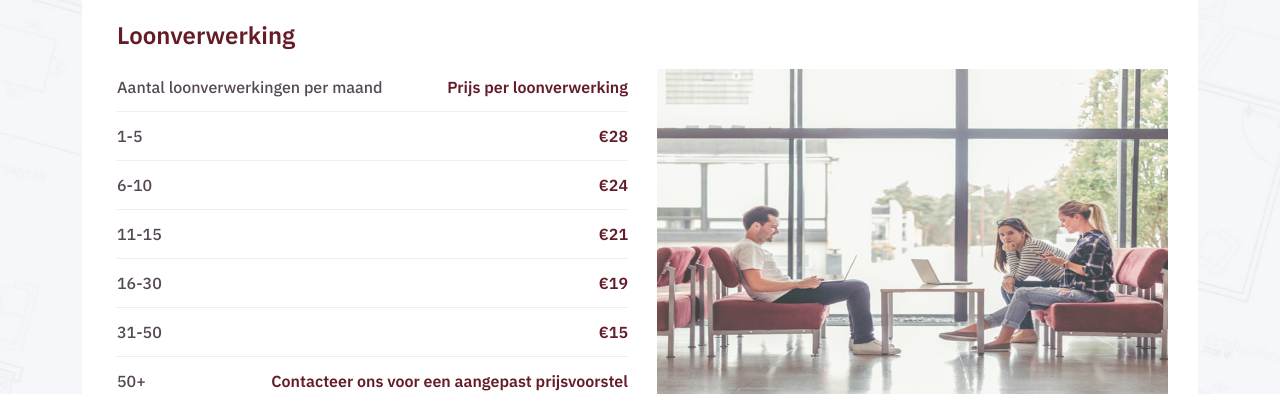
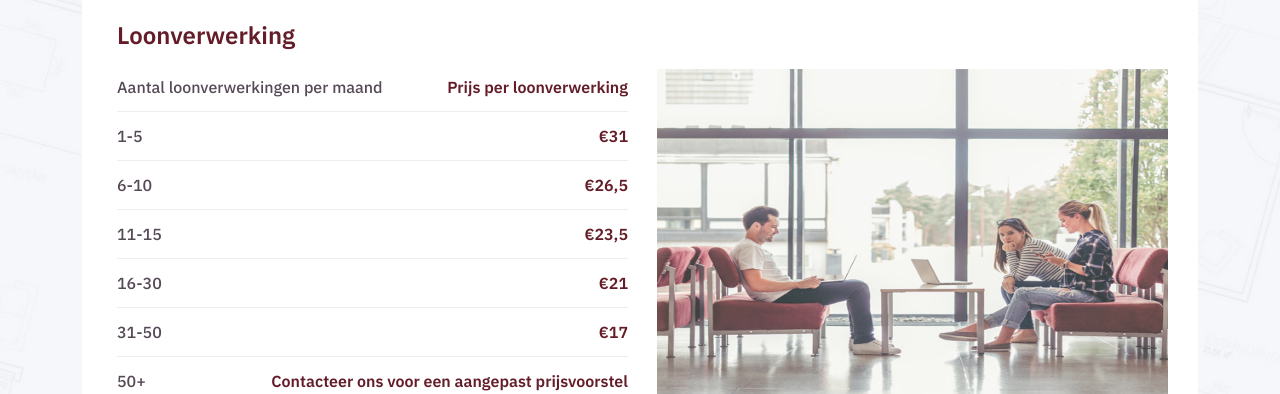
Before and after one commit to In-Medio/websiteQzem-Front, a Next.js app: page /prijzenpolitiek in a window 1280 px wide. Shown: the part 1880-2274 px from the top of the page. Built offline with nearby package versions, Linux system fonts and the light colour scheme.

Commit message:
Update prices for price policies

```diff
--- a/components/PricePolicy/Prices.js
+++ b/components/PricePolicy/Prices.js
@@ -98,11 +98,11 @@ class Prices extends Component {
 
                                                         <ul className="features-list">
                                                             <li>Aantal loonverwerkingen per maand <span>Prijs per loonverwerking</span></li>
-                                                            <li>1-5 <span>€28</span></li>
-                                                            <li>6-10 <span>€24</span></li>
-                                                            <li>11-15 <span>€21</span></li>
-                                                            <li>16-30 <span>€19</span></li>
-                                                            <li>31-50 <span>€15</span></li>
+                                                            <li>1-5 <span>€31</span></li>
+                                                            <li>6-10 <span>€26,5</span></li>
+                                                            <li>11-15 <span>€23,5</span></li>
+                                                            <li>16-30 <span>€21</span></li>
+                                                            <li>31-50 <span>€17</span></li>
                                                             <li>50+ <span>Contacteer ons voor een aangepast prijsvoorstel</span></li>
                                                         </ul>
                                                         <br></br>
```
